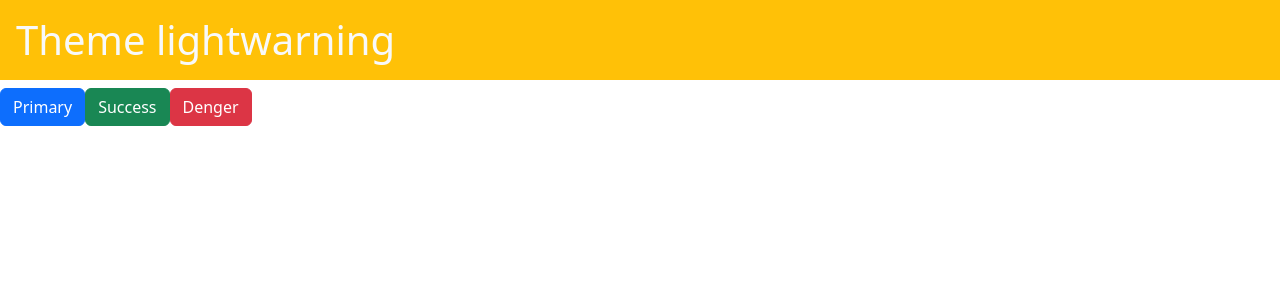
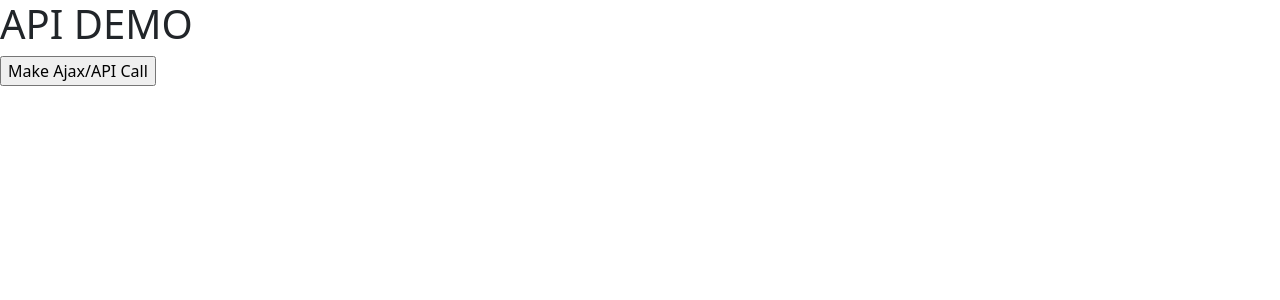
Before and after one commit to 30Ashish/my-react-app, a React (Create React App) app: page / in a window 1280 px wide. Shown: the top 300 px of the page. Built offline with nearby package versions, Linux system fonts and the light colour scheme.

Commit message:
post dine

```diff
--- a/package.json
+++ b/package.json
@@ -6,6 +6,7 @@
     "@testing-library/jest-dom": "^5.16.5",
     "@testing-library/react": "^13.4.0",
     "@testing-library/user-event": "^13.5.0",
+    "axios": "^1.2.1",
     "bootstrap": "^5.2.3",
     "react": "^18.2.0",
     "react-dom": "^18.2.0",
--- a/src/App.js
+++ b/src/App.js
@@ -1,42 +1,34 @@
+import axios from "axios";
 import { useState } from "react";
 
 function App() {
-  let [theme, setTheme] = useState("warning");
+  let [title] = useState("API DEMO");
+  let [messageList, setMessageList] = useState([]);
 
-  let makePrimaryTheme = () => {
-    theme = "primary";
-    setTheme(theme);
+  // Funcns
+  let getAllMessages = async () => {
+    let url = `http://localhost:3001/messages`;
+    let response = await axios.get(url);
+    // console.log(response);
+
+    // Getting the Message From Server :: And re-rendering
+    messageList = [...response.data];
+    setMessageList(messageList);
   };
-  let makeSuccessTheme = () => {
-    theme = "success";
-    setTheme(theme);
-  };
-  let makeDangerTheme = () => {
-    theme = "danger";
-    setTheme(theme);
-  };
+
   return (
     <div>
-      <h1 className={`bg-${theme} text-light p-3`}>Theme light{theme}</h1>
+      <h1>{title}</h1>
 
       <input
-        className="btn btn-primary"
         type="button"
-        value="Primary"
-        onClick={makePrimaryTheme}
+        value="Make Ajax/API Call"
+        onClick={getAllMessages}
       />
-      <input
-        className="btn btn-success"
-        type="button"
-        value="Success"
-        onClick={makeSuccessTheme}
-      />
-      <input
-        className="btn btn-danger"
-        type="button"
-        value="Denger"
-        onClick={makeDangerTheme}
-      />
+
+      {messageList.map((item) => (
+        <div>{item.message}</div>
+      ))}
     </div>
   );
 }
```
Also changed, not shown: 1 other file (tests, documents, lock files or other folders).
